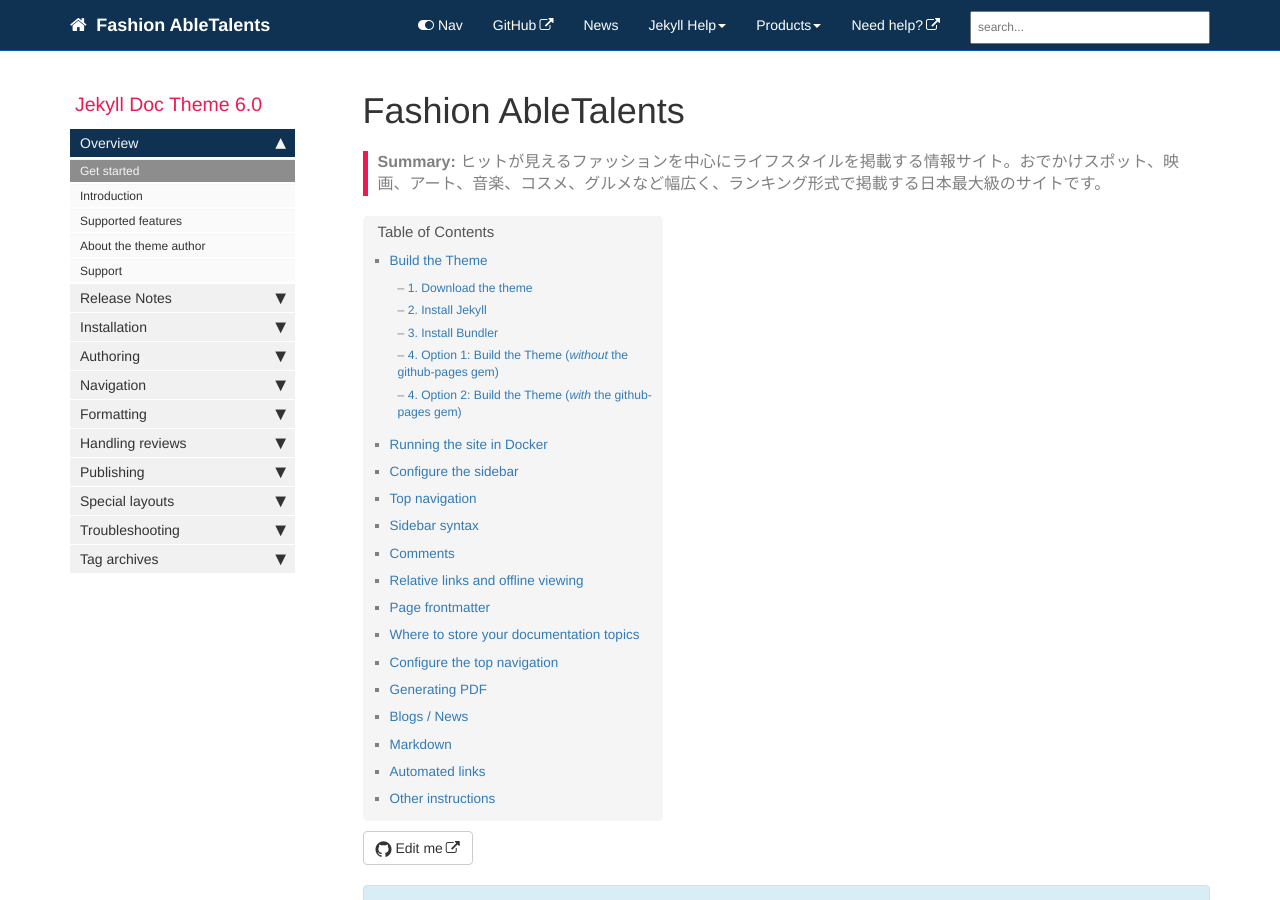
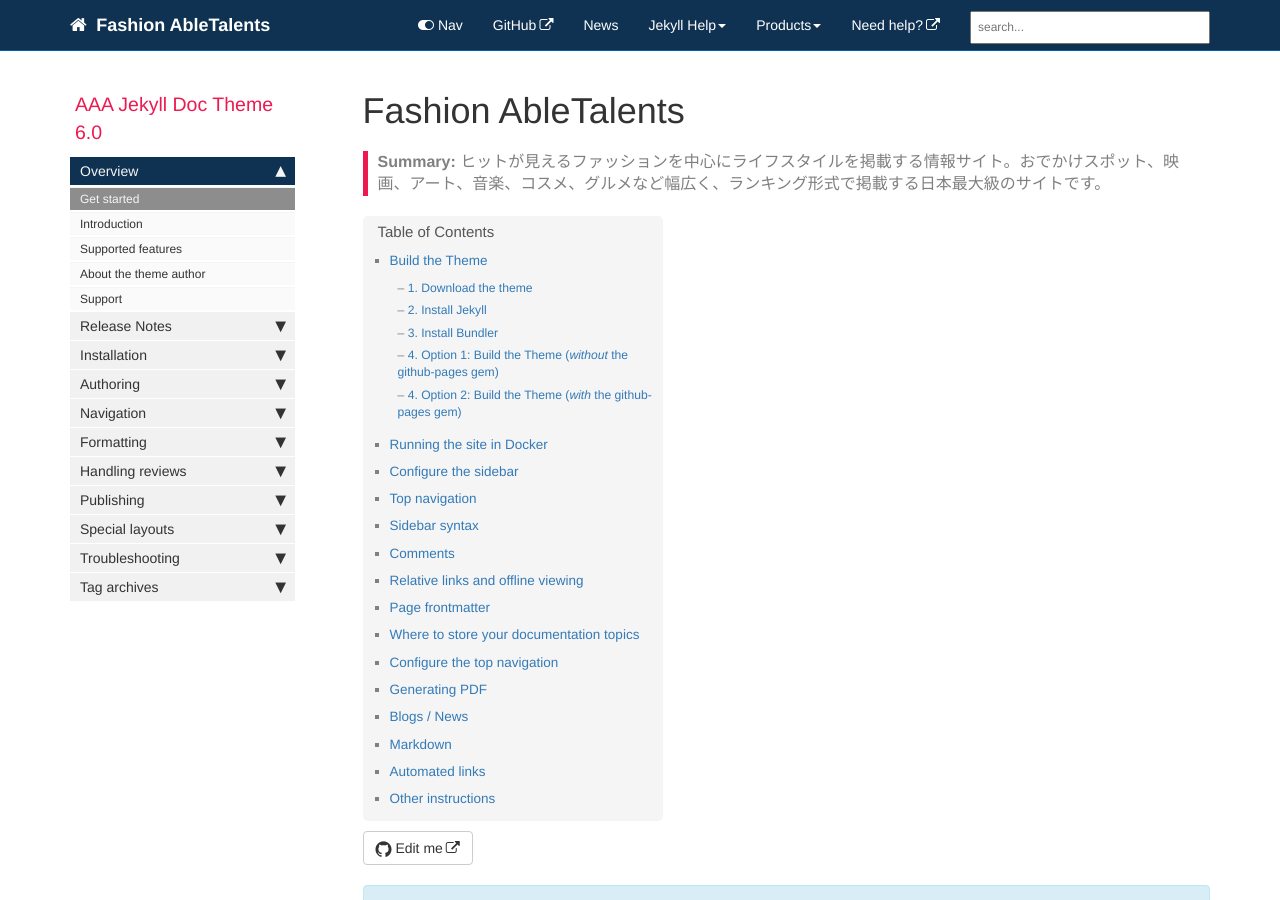
Before and after one commit to takagotch/page468, a Jekyll site: the page built from index.md, in a window 1280 px wide and 900 px high. Built offline with Jekyll 4.4.1, drawn with Linux system fonts in a browser that asks for light colours; comment, search, counter and statistics services are not loaded.

Commit message:
Update sidebar.html

```diff
--- a/_includes/sidebar.html
+++ b/_includes/sidebar.html
@@ -1,7 +1,7 @@
 {% assign sidebar = site.data.sidebars[page.sidebar].entries %}
 
 <ul id="mysidebar" class="nav">
-  <li class="sidebarTitle">{{sidebar[0].product}} {{sidebar[0].version}}</li>
+  <li class="sidebarTitle">AAA {{sidebar[0].product}} {{sidebar[0].version}}</li>
   {% for entry in sidebar %}
   {% for folder in entry.folders %}
   {% if folder.output contains "web" %}
```
